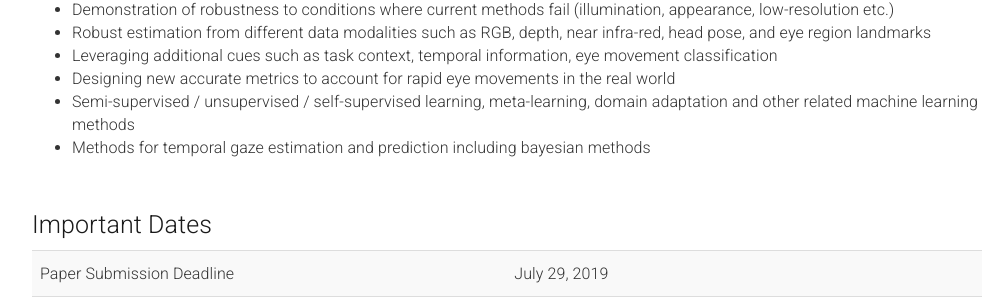
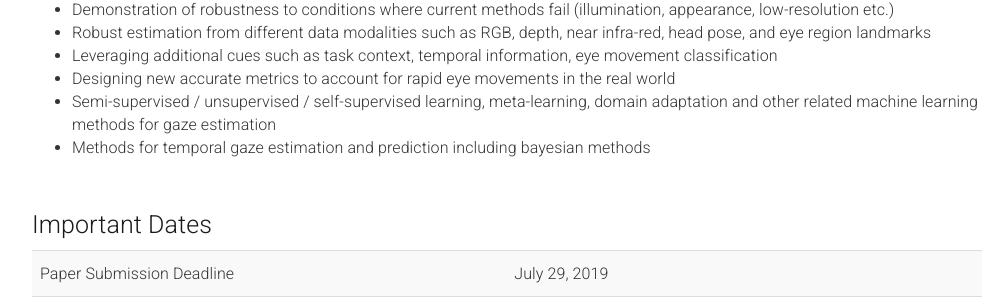
Before and after one commit to gazeworkshop/gazeworkshop.github.io, a Jekyll site: the page built from _pages/home.md, in a window 1280 px wide and 900 px high, scrolled down 1119 px. Shown: the part 168-475 px from the top of the window, without its empty margins (133-1141 px from the left). Built offline with Jekyll 4.4.1, drawn with Linux system fonts in a browser that asks for light colours.

Commit message:
Updated the topics

```diff
--- a/_pages/home.md
+++ b/_pages/home.md
@@ -64,7 +64,7 @@ The 1st Workshop on Gaze Estimation and Prediction in the Wild (GAZE 2019) at IC
       <li>Robust estimation from different data modalities such as RGB, depth, near infra-red, head pose, and eye region landmarks</li>
       <li>Leveraging additional cues such as task context, temporal information, eye movement classification</li>
       <li>Designing new accurate metrics to account for rapid eye movements in the real world</li>
-      <li>Semi-supervised / unsupervised / self-supervised learning, meta-learning, domain adaptation and other related machine learning methods</li>
+      <li>Semi-supervised / unsupervised / self-supervised learning, meta-learning, domain adaptation and other related machine learning methods for gaze estimation</li>
       <li>Methods for temporal gaze estimation and prediction including bayesian methods</li>
     </ul>
   </div>
```
